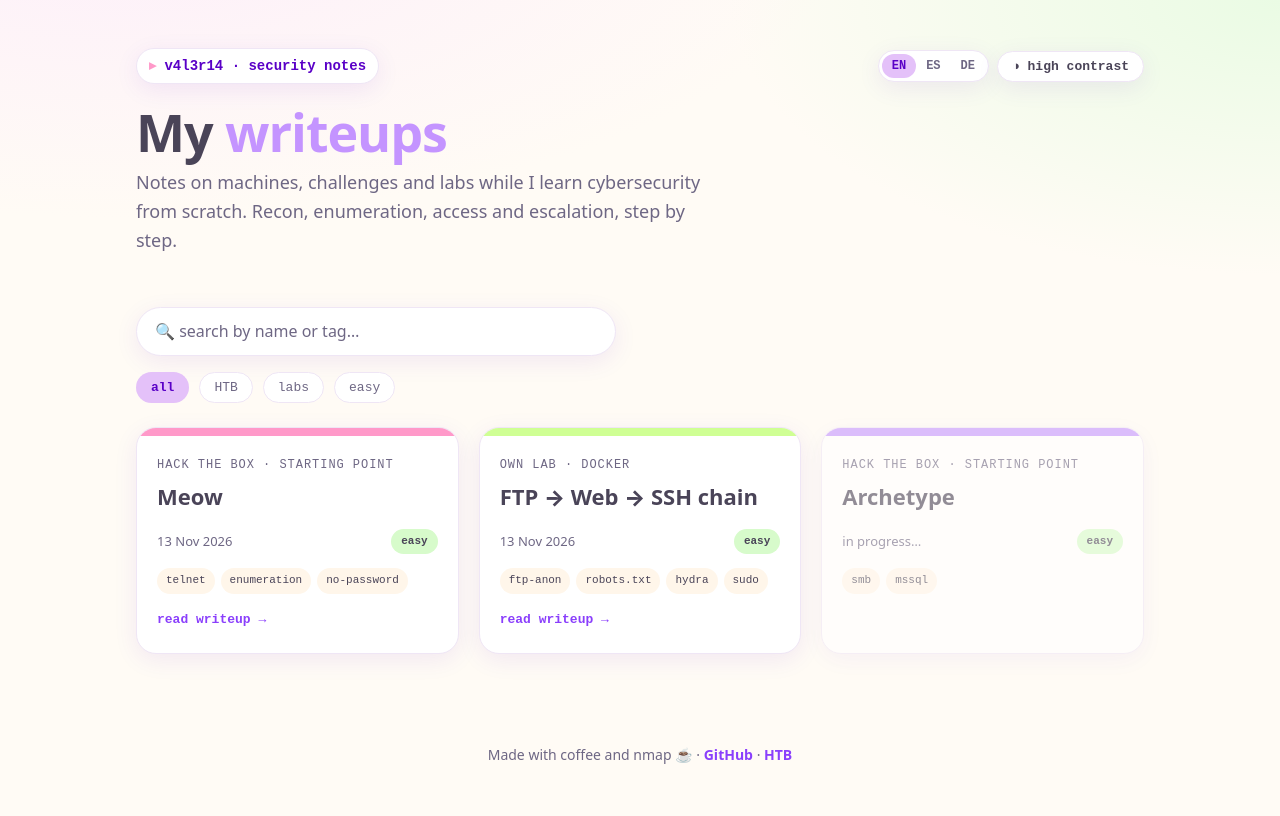
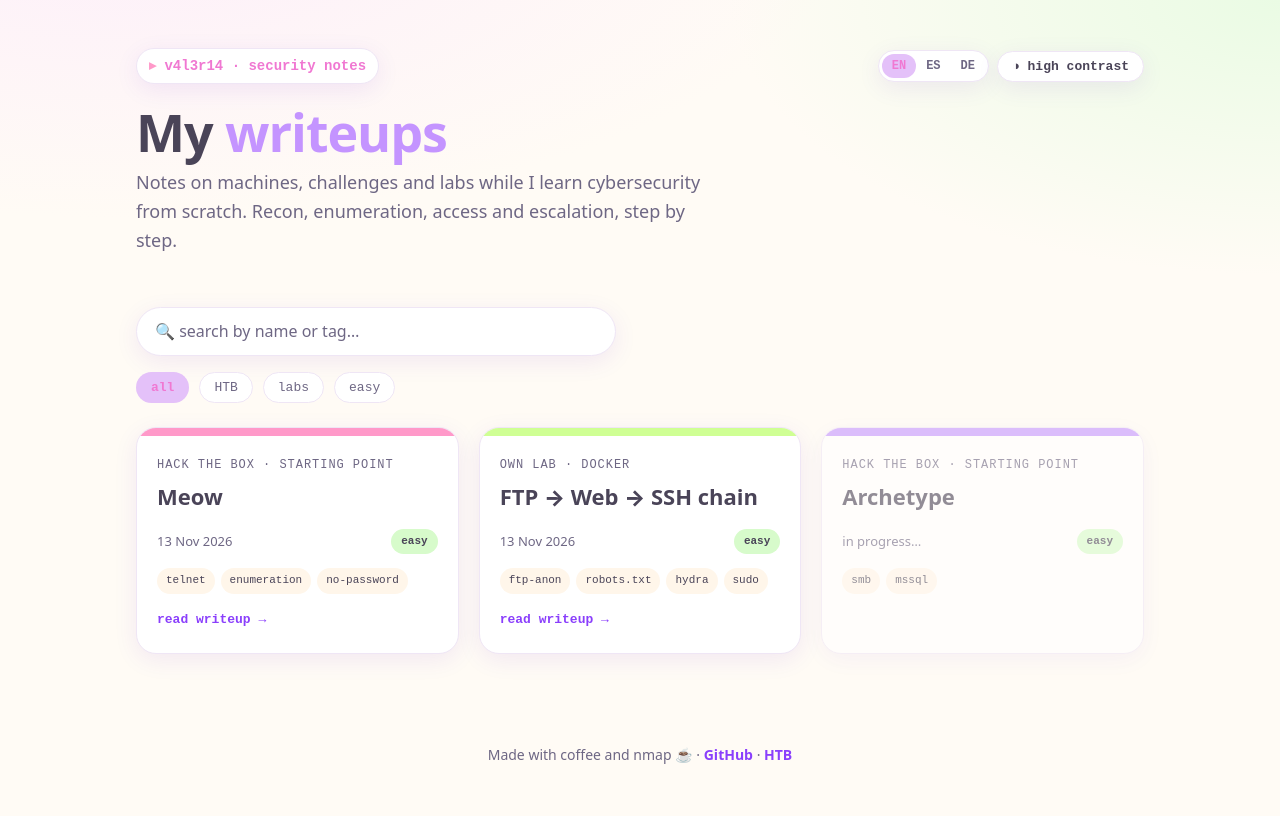
Before and after one commit to val-velvaz/CTF-Writeups, a plain HTML site: page index.html in a window 1280 px wide. Drawn offline with Linux system fonts and the light colour scheme.

Commit message:
Change plum color

```diff
--- a/assets/css/tokens.css
+++ b/assets/css/tokens.css
@@ -20,7 +20,7 @@
   --mint:       #D7FBCB;
   --mint-2:     #CFFF94;
   --peach:      #FCF5BF;
-  --plum:       #5A00C7;
+  --plum:       #f078d2;
 
   /* Semantic roles (components use ONLY these) */
   --bg:            var(--cream);
```
